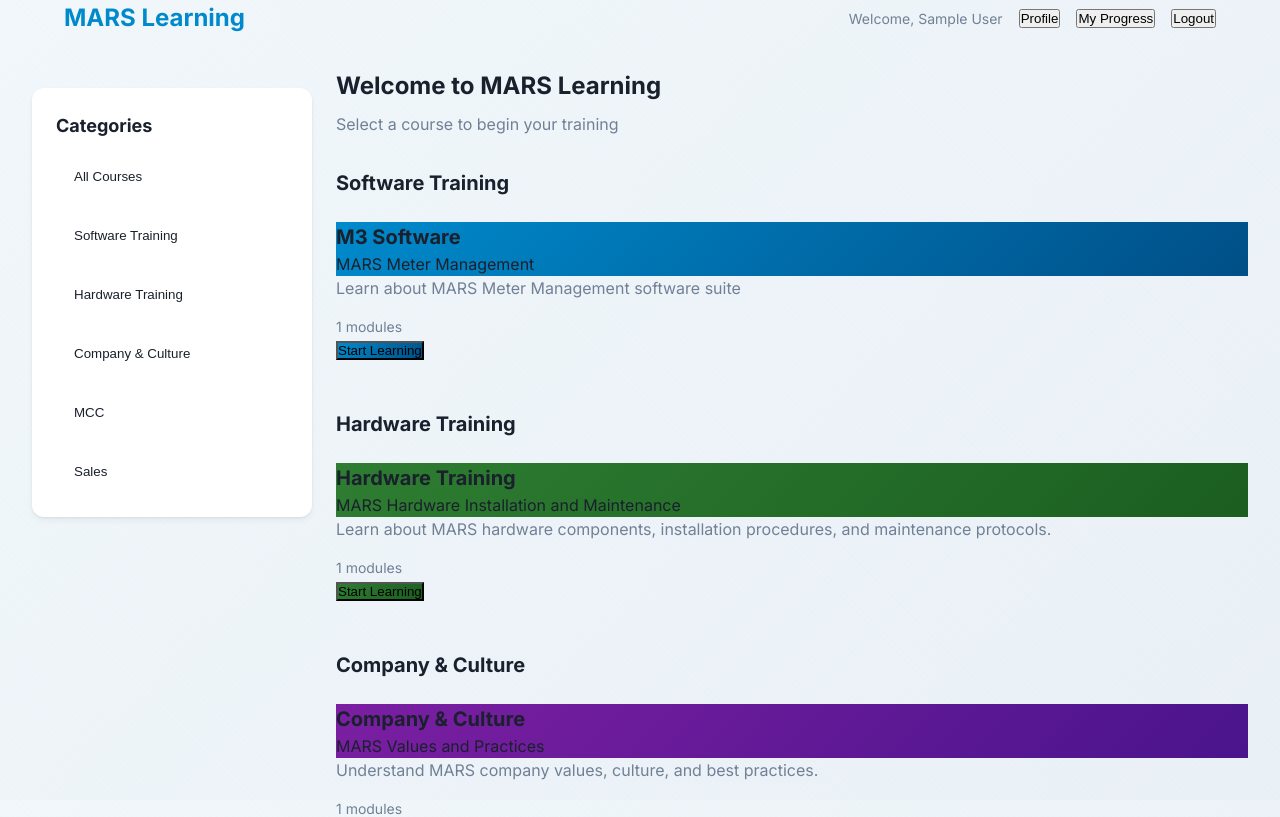
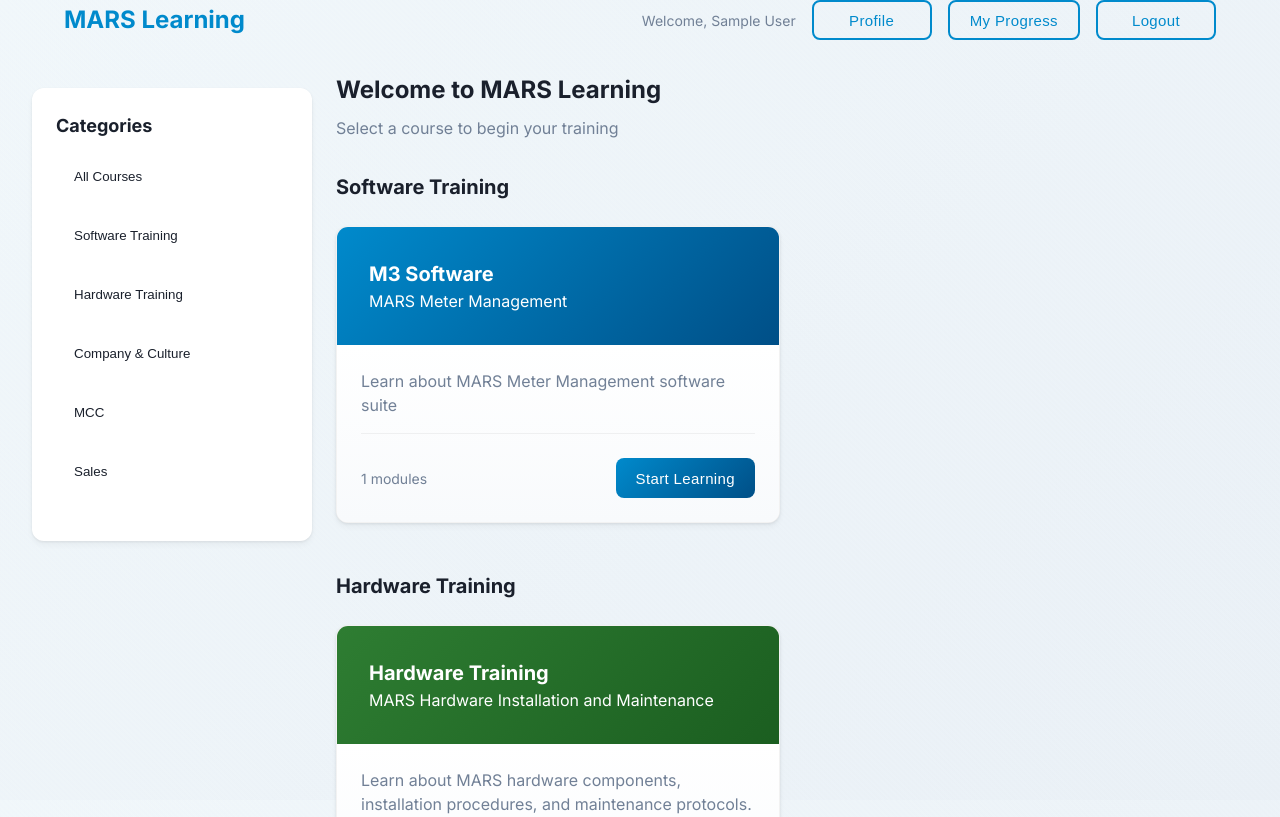
Before and after one commit to jbb1988/quiz-app, a React (Create React App) app: page /#/ in a window 1280 px wide. Shown: the top 817 px of the page. Built offline with nearby package versions, Linux system fonts and the light colour scheme; sample sign-in values are in the browser's storage.

Commit message:
Update course card and form styling

```diff
--- a/src/styles/index.css
+++ b/src/styles/index.css
@@ -203,6 +203,104 @@ body {
   min-width: 0;
 }
 
+.course-grid {
+  display: grid;
+  gap: 1.5rem;
+  grid-template-columns: repeat(auto-fill, minmax(300px, 1fr));
+}
+
+.course-card {
+  background: white;
+  border-radius: var(--radius-lg);
+  box-shadow: var(--shadow-md);
+  overflow: hidden;
+  display: flex;
+  flex-direction: column;
+  height: 100%;
+  min-height: 280px;
+  transition: var(--transition-default);
+  border: 1px solid rgba(0, 0, 0, 0.05);
+  cursor: pointer;
+}
+
+.course-card:hover {
+  transform: translateY(-4px);
+  box-shadow: var(--shadow-xl);
+  border-color: rgba(0, 138, 204, 0.1);
+}
+
+.course-card-header {
+  padding: 2rem;
+  position: relative;
+  overflow: hidden;
+  background: var(--gradient-primary);
+  color: white;
+}
+
+.course-card-header h3,
+.course-card-header p {
+  color: white !important;
+  position: relative;
+  z-index: 1;
+}
+
+.course-card-body {
+  padding: 1.5rem;
+  display: flex;
+  flex-direction: column;
+  flex-grow: 1;
+  background: var(--gradient-card);
+}
+
+.course-card-footer {
+  display: flex;
+  justify-content: space-between;
+  align-items: center;
+  padding-top: 1.5rem;
+  margin-top: auto;
+  border-top: 1px solid rgba(0, 0, 0, 0.05);
+  flex-wrap: wrap;
+  gap: 1rem;
+}
+
+.btn {
+  display: inline-flex;
+  align-items: center;
+  justify-content: center;
+  padding: 0.625rem 1.25rem;
+  border-radius: var(--radius-md);
+  font-weight: 500;
+  cursor: pointer;
+  transition: var(--transition-default);
+  border: none;
+  outline: none;
+  min-width: 120px;
+  height: 40px;
+  position: relative;
+  overflow: hidden;
+  font-size: 0.9375rem;
+  letter-spacing: 0.025em;
+  white-space: nowrap;
+  color: white;
+}
+
+.btn-primary {
+  background: var(--gradient-primary);
+  color: white;
+}
+
+.btn-outline {
+  background: transparent;
+  border: 2px solid var(--color-primary);
+  color: var(--color-primary);
+}
+
+.btn-outline:hover {
+  background: var(--gradient-primary);
+  color: white;
+  border-color: transparent;
+}
+
 /* Utility classes */
 .flex { display: flex; }
 .flex-col { flex-direction: column; }
@@ -213,6 +311,7 @@ body {
 .text-center { text-align: center; }
 .mb-2 { margin-bottom: 0.5rem; }
 .mb-4 { margin-bottom: 1rem; }
+.mb-6 { margin-bottom: 1.5rem; }
 .mb-8 { margin-bottom: 2rem; }
 .mt-4 { margin-top: 1rem; }
 .mt-8 { margin-top: 2rem; }
```
